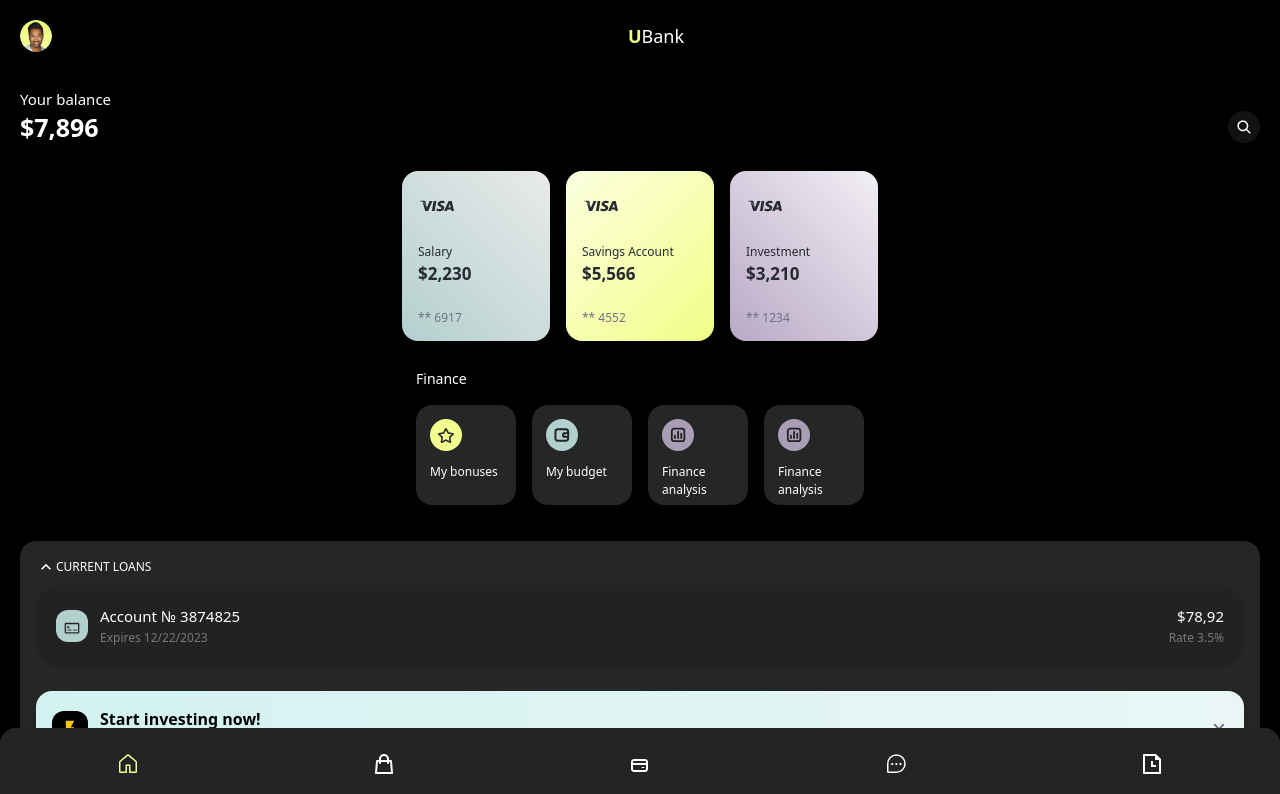
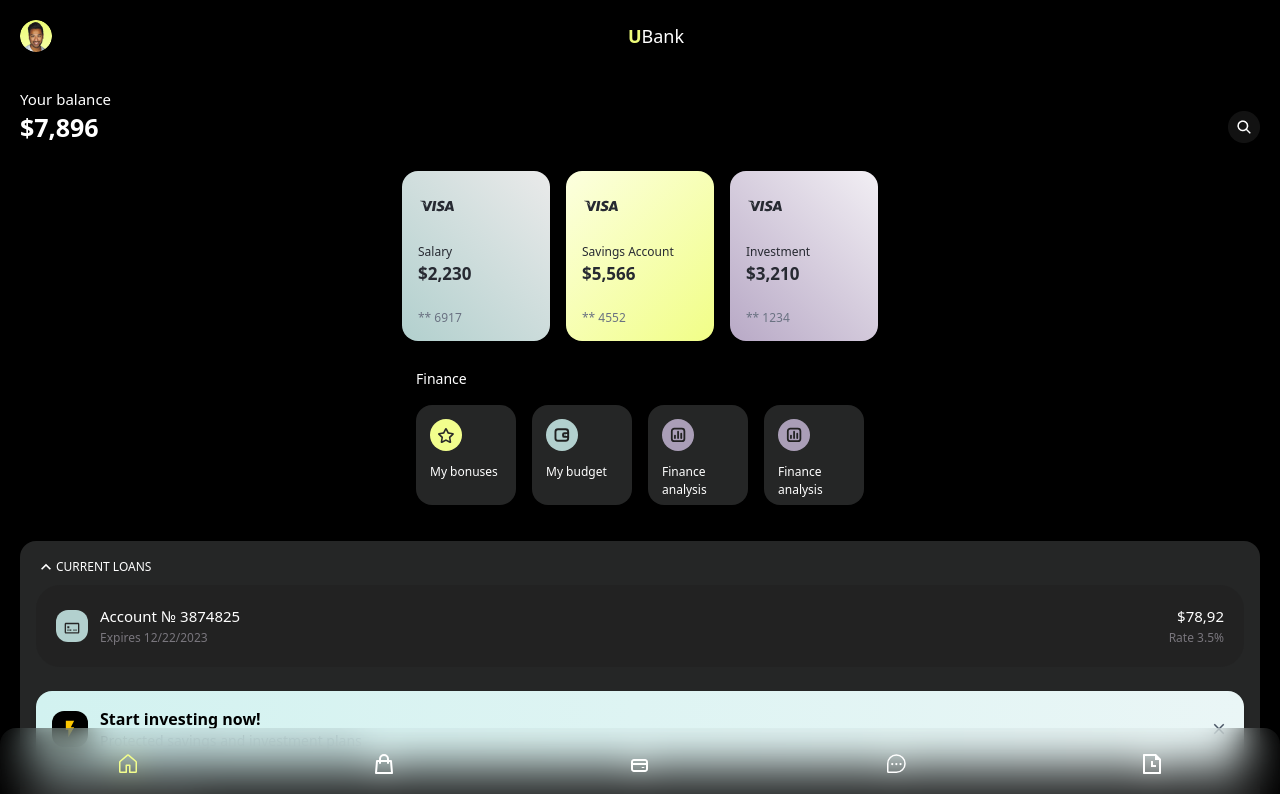
Before and after one commit to JasurbekJovliyev123/bank, a React (Vite) app: page / in a window 1280 px wide. Shown: the top 794 px of the page. Built offline with nearby package versions, Linux system fonts and the light colour scheme.

Commit message:
sidebar bg

```diff
--- a/src/components/Sidebar.jsx
+++ b/src/components/Sidebar.jsx
@@ -7,7 +7,7 @@ import { NavLink } from "react-router-dom";
 
 const Sidebar = () => {
   return (
-    <footer className="flex justify-around py-6 z-0 bg-[#242325] left-0 fixed bottom-0 w-full rounded-t-2xl">
+    <footer className="flex justify-around py-6 z-0 backdrop-blur-[16px]  left-0 fixed bottom-0 w-full rounded-t-2xl">
       <NavLink
         to="/"
         className={({ isActive }) => isActive ? "text-[#F2FE8D]" : "text-white"}
```
